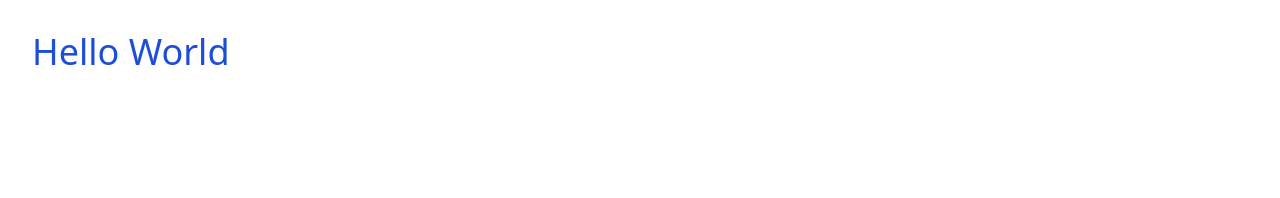
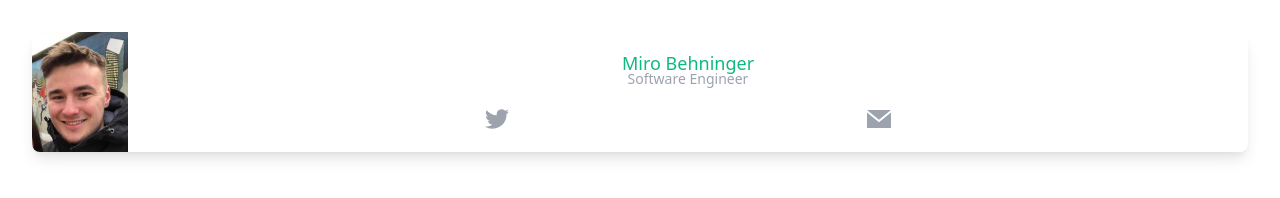
Before and after one commit to MiroBeh/Gatsby-Portfolio, a Gatsby site: page / in a window 1280 px wide. Built offline with nearby package versions, Linux system fonts and the light colour scheme; Gatsby itself is replaced by a stand-in of ours.

Commit message:
add card component and show header

```diff
--- /dev/null
+++ b/src/components/card.js
@@ -0,0 +1,22 @@
+import * as React from 'react';
+
+export const Card = (props) => {
+    return (
+        <figure className="flex bg-white rounded-lg overflow-hidden shadow-lg">
+            <img src={props.image} className="w-24 h-auto" />
+            <div className="flex-grow">
+                {/*Should be made as a prop input so same card component can be used for news and projects*/}
+                <figcaption className="flex flex-col justify-evenly h-full">
+                    <div>
+                        <p className="text-green-500 text-lg leading-5">Miro Behninger</p>
+                        <p className="text-gray-400 text-sm leading-3" >Software Engineer</p>
+                    </div>
+                    <div className="flex justify-evenly">
+                        <svg xmlns="http://www.w3.org/2000/svg" width="24" height="24" viewBox="0 0 24 24"><path fill="#9CA3AF" d="M24 4.557c-.883.392-1.832.656-2.828.775 1.017-.609 1.798-1.574 2.165-2.724-.951.564-2.005.974-3.127 1.195-.897-.957-2.178-1.555-3.594-1.555-3.179 0-5.515 2.966-4.797 6.045-4.091-.205-7.719-2.165-10.148-5.144-1.29 2.213-.669 5.108 1.523 6.574-.806-.026-1.566-.247-2.229-.616-.054 2.281 1.581 4.415 3.949 4.89-.693.188-1.452.232-2.224.084.626 1.956 2.444 3.379 4.6 3.419-2.07 1.623-4.678 2.348-7.29 2.04 2.179 1.397 4.768 2.212 7.548 2.212 9.142 0 14.307-7.721 13.995-14.646.962-.695 1.797-1.562 2.457-2.549z"/></svg>
+                        <svg xmlns="http://www.w3.org/2000/svg" width="24" height="24" viewBox="0 0 24 24"><path fill="#9CA3AF" d="M12 12.713l-11.985-9.713h23.97l-11.985 9.713zm0 2.574l-12-9.725v15.438h24v-15.438l-12 9.725z"/></svg>
+                    </div>
+                </figcaption>
+            </div>
+        </figure>
+    );
+}
--- /dev/null
+++ b/src/components/header.js
@@ -0,0 +1,11 @@
+import * as React from 'react';
+import { Card } from "./card";
+import MiroPic from "../images/MiroPic.jpg";
+
+export const Header = () => {
+    return (
+        <div className=" text-center p-8">
+            <Card image={MiroPic}/>
+        </div>
+    );
+}
--- a/src/pages/index.js
+++ b/src/pages/index.js
@@ -1,10 +1,11 @@
 import * as React from "react"
+import { Header } from "../components/header";
 
 const IndexPage = () => {
   return (
     <main>
       <title>Miro Behninger</title>
-      <h1 className="text-4xl p-8 text-blue-700">Hello World</h1>
+      <Header />
     </main>
   )
 }
```
Also changed, not shown: README.md, src/images/MiroPic.jpg (added).
